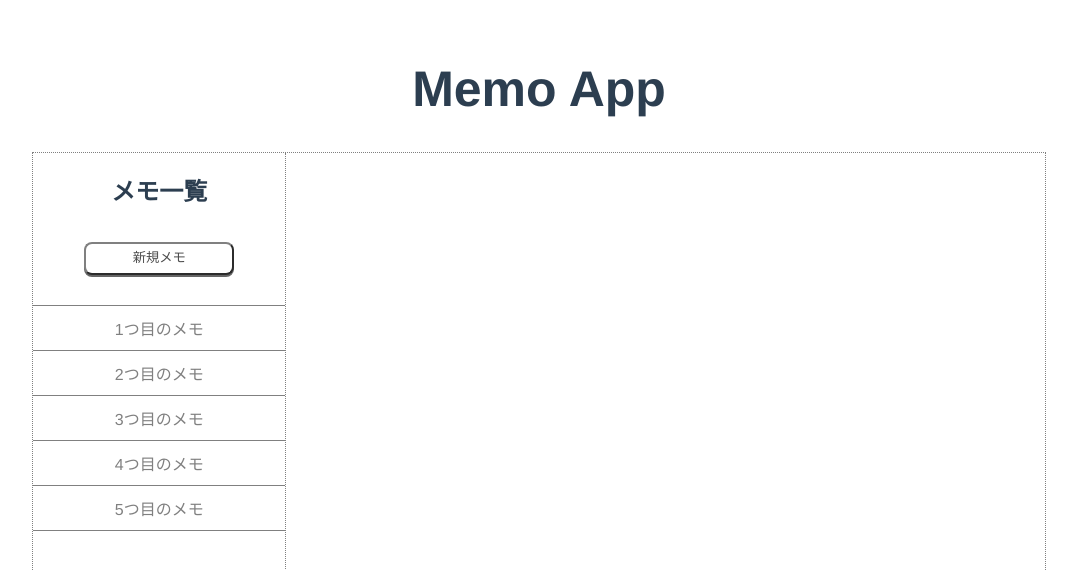
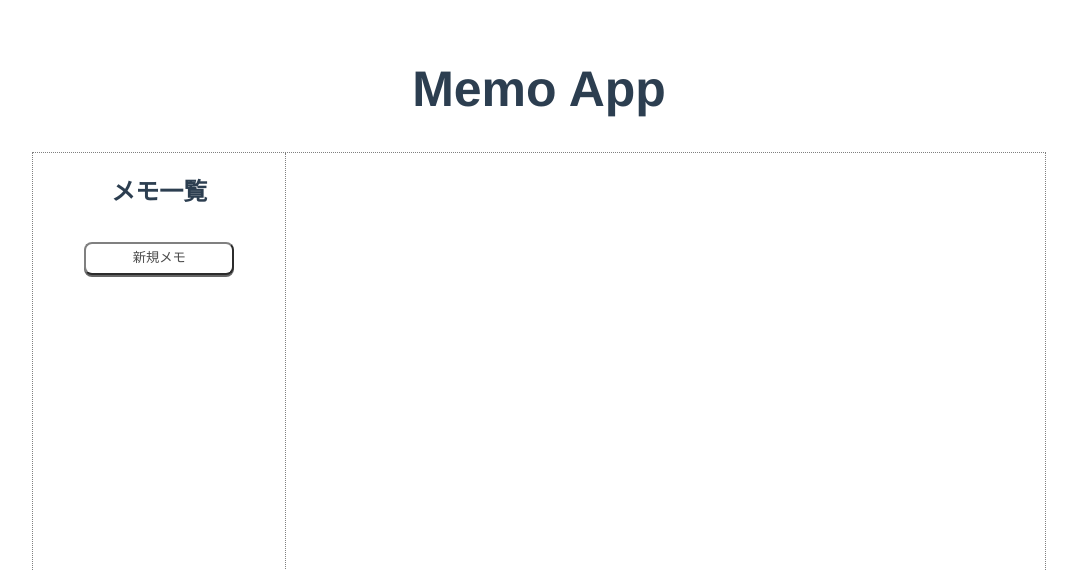
Before and after one commit to AudioStakes/vue-cli-memo-app, a Vue app: page / in a window 1280 px wide. Shown: the top 570 px of the page, without its empty margins (101-1178 px from the left). Built offline with nearby package versions, Linux system fonts and the light colour scheme.

Commit message:
不要な初期データを投入しないように修正

```diff
--- a/src/App.vue
+++ b/src/App.vue
@@ -58,14 +58,6 @@ export default {
       } catch (e) {
         STORAGE.removeItem(STORAGE_KEY)
       }
-    } else {
-      this.memos = [1, 2, 3, 4, 5].map(i => {
-        return {
-          id: i,
-          title: `${i}つ目のメモ`,
-          content: `${i}つ目のメモの本文です。`.repeat(5),
-        }
-      })
     }
 
     this.newId = this.memos.length ? Math.max(...this.memos.map(memo => memo.id)) + 1 : 1
```
